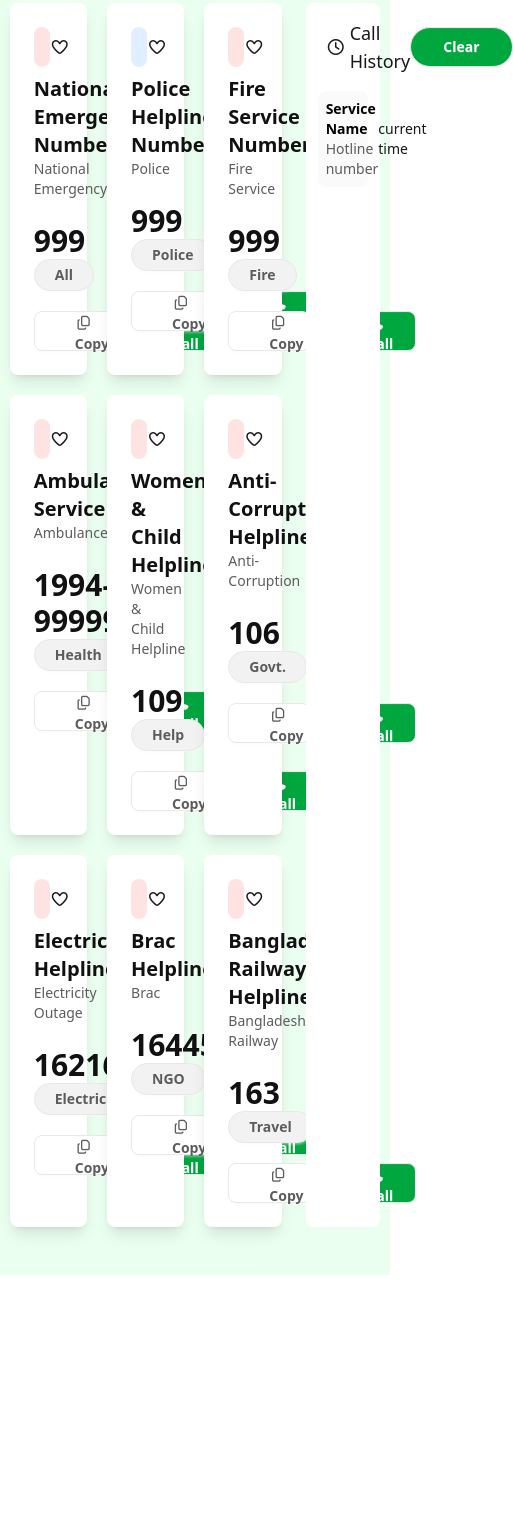
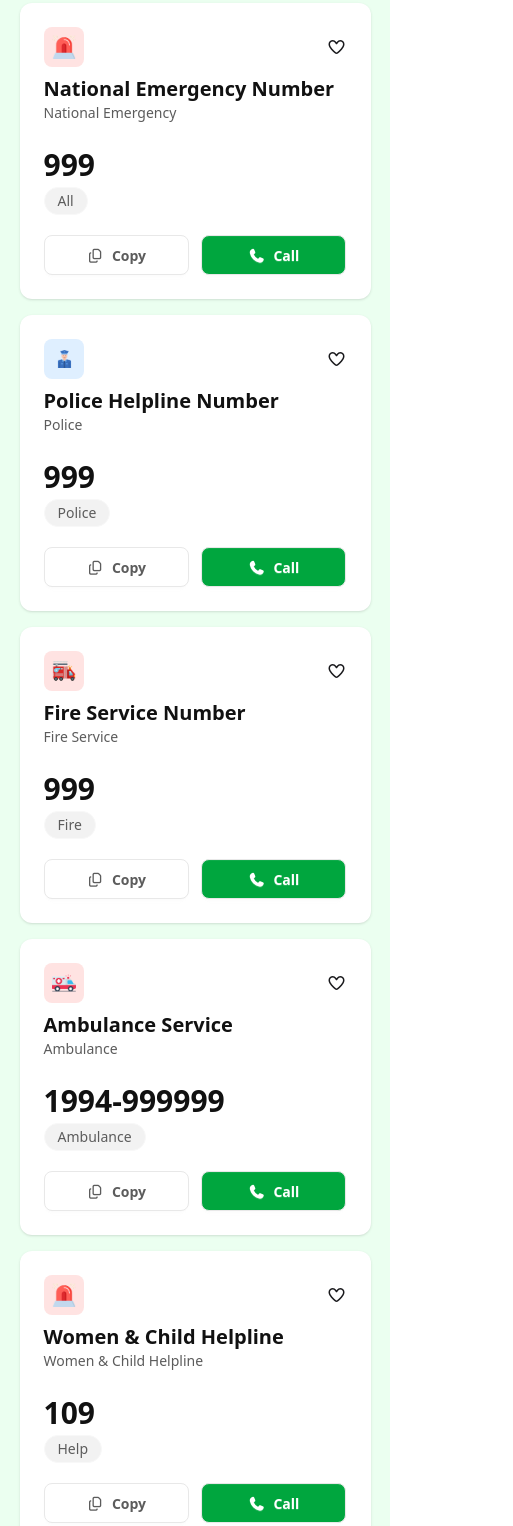
Before and after one commit to yousuf1803/Emergency-Hotline, a plain HTML site: page index.html in a window 390 px wide. Shown: the part 261-1787 px from the top of the page, 513 px wide, since content can reach past the window. Before the commit the page ends 1536 px from the top, so only its background shows below. Drawn offline with nearby package versions, Linux system fonts and the light colour scheme; a web font is replaced by a local one.

Commit message:
main section mobile responsive

```diff
--- a/index.html
+++ b/index.html
@@ -35,19 +35,19 @@
       <!-- Navbar section -->
 
       <nav
-        class="sm:flex justify-between items-center max-w-19/20 mx-auto py-2 sm:py-3"
+        class="md:flex justify-between items-center max-w-18/20 md:max-w-19/20  mx-auto py-2 md:py-3"
       >
         <div class="left flex items-center justify-center gap-2">
           <div class="logo">
             <img
               src="./assets/logo.png"
               alt="Logo"
-              class="w-8 h-8 sm:w-10 sm:h-10"
+              class="w-8 h-8 md:w-10 md:h-10"
             />
           </div>
           <div class="heading">
             <p
-              class="text-[#006747] text-xl sm:text-2xl font-bold font-madurai leading-[100%]"
+              class="text-[#006747] text-xl md:text-2xl font-bold font-madurai leading-[100%]"
             >
               Emergency <br />
               Service
@@ -55,25 +55,25 @@
           </div>
         </div>
         <div
-          class="right flex sm:gap-5 justify-between sm:justify-baseline mt-2 sm:mt-0"
+          class="right flex md:gap-5 justify-between md:justify-baseline mt-2 md:mt-0"
         >
           <div>
-            <button class="btn btn-sm rounded-3xl sm:p-4 bg-[#41ff6b1a]">
-              <span class="text-sm font-bold">0</span>
+            <button class="btn btn-sm rounded-3xl md:p-4 bg-[#41ff6b1a]">
+              <span id="love-count" class="text-sm font-bold">0</span>
               <img src="./assets/heart.png" alt="Heart" class="w-5 h-5" />
             </button>
           </div>
           <div>
-            <button class="btn btn-sm rounded-3xl sm:p-4 bg-[#41ff6b1a]">
-              <span class="text-sm font-bold">100</span
+            <button class="btn btn-sm rounded-3xl md:p-4 bg-[#41ff6b1a]">
+              <span id="coin-count" class="text-sm font-bold">100</span
               ><img src="./assets/coin.png" alt="Coin" class="w-5 h-5" />
             </button>
           </div>
           <div>
             <button
-              class="btn btn-sm text-sm rounded-3xl sm:p-4 bg-[#00a63e] text-white"
+              class="btn btn-sm text-sm rounded-3xl md:p-4 bg-[#00a63e] text-white"
             >
-              <span class="text-sm font-bold">0</span>Copy
+              <span id="copy-count" class="text-sm font-bold">0</span>Copy
             </button>
           </div>
         </div>
@@ -83,19 +83,19 @@
       <section
         class="banner bg-gradient-to-r from-[#013223] via-[#006747] to-[#013223]"
       >
-        <div class="py-2 sm:py-4 text-center">
+        <div class="py-2 md:py-4 text-center">
           <img
             src="./assets/logo-dark.png"
             alt="Logo"
-            class="w-16 h-16 sm:w-26 sm:h-26 mx-auto"
+            class="w-16 h-16 md:w-26 md:h-26 mx-auto"
           />
           <h1
-            class="text-[#ffffff] text-xl sm:text-3xl font-semibold sm:font-bold font-madurai sm:mt-2"
+            class="text-[#ffffff] text-xl md:text-3xl font-semibold md:font-bold font-madurai md:mt-2"
           >
             Emergency Service Directory
           </h1>
           <p
-            class="text-[#ffffff] font-madurai text-xs font-medium mt-1 sm:text-sm sm:mt-3"
+            class="text-[#ffffff] font-madurai text-xs md:font-medium mt-1 md:text-sm md:mt-3"
           >
             Government Emergency Services at Your Fingertip – A Project by
             Government of the People’s Republic of Bangladesh
@@ -106,210 +106,196 @@
                     <!-- Main section -->
 
     <main class="bg-[#41FF6B1A]">
-                    <!-- Card Container Section -->
+
       <section
-        class="main  max-w-19/20 mx-auto grid grid-cols-12 gap-6 pt-6 pb-12"
+        class="main  max-w-18/20 md:max-w-19/20 mx-auto grid grid-cols-12 gap-6 pt-6 pb-12"
       >
-                          <!-- Card-01 -->
+                          <!-- Card Container Section -->
 
-        <div class="card-container col-span-9  grid grid-cols-3 gap-5">
-          <div class="bg-white rounded-lg shadow-lg p-6">
+        <div class="card-container space-y-4 md:space-y-0  col-span-12 md:col-span-9  md:grid grid-cols-3 gap-5">
+                      <!-- Card-01 -->
+          <div class="bg-white rounded-xl shadow-sm p-6">
             <div class="flex  items-center justify-between ">
               <div class="bg-[#FFE3E2] p-2 rounded-lg"><img src="./assets/emergency.png" alt="Emergency" class="w-6 h-6" /></div>
               <div class="">
-                <i class="fa-regular fa-heart"></i>
+                <i class="fa-regular fa-heart heart-icon"></i>
               </div>
             </div>
             <h1 class="font-madurai text-xl font-bold text-[#111111] mt-2">National Emergency Number</h1>
             <p class="font-madurai text-sm text-[#5c5c5c] ">National Emergency</p>
             <h1 class="text-3xl font-bold font-madurai text-[#111111] mt-6">999</h1>
-            <button class="btn btn-sm  text-sm rounded-2xl px-5 sm:p-4 bg-[#F2F2F2] text-[#5c5c5c] mb-3">
-              All
-            </button><br>
-            <div class="flex gap-2 mt-2">
-              <button class="btn btn-md w-1/2 block px-10 rounded-lg text-[#5C5C5C] bg-white hover:bg-black hover:text-white "><span><i class="fa-regular fa-copy mr-2"></i></span>Copy</button>
-            <button class="btn btn-md block w-1/2 px-12  rounded-lg bg-[#00a63e] text-white   "><span><i class="fa-solid fa-phone mr-2"></i></span>Call</button>
+            <div class="badge badge-lg text-sm rounded-2xl   bg-[#F2F2F2] text-[#5c5c5c] mb-3 mt-1">All</div>
+
+            <div class="flex gap-3 mt-2">
+              <button class="btn-copy btn btn-md w-[48%] block  rounded-lg text-[#5C5C5C] bg-white hover:bg-black hover:text-white "><span><i class="fa-regular fa-copy mr-2"></i></span>Copy</button>
+            <button class="btn-call btn btn-md block w-[48%] rounded-lg bg-[#00a63e] text-white   "><span><i class="fa-solid fa-phone mr-2 "></i></span>Call</button>
             </div>
           </div>
                                 <!-- Card-02 -->
-          <div class="bg-white rounded-lg shadow-lg p-6">
+          <div class="bg-white rounded-xl shadow-sm p-6">
             <div class="flex  items-center justify-between ">
               <div class="bg-[#DFEFFF] p-2 rounded-lg"><img src="./assets/police.png" alt="Emergency" class="w-6 h-6" /></div>
               <div class="">
-                <i class="fa-regular fa-heart"></i>
+                <i class="fa-regular fa-heart heart-icon"></i>
               </div>
             </div>
             <h1 class="font-madurai text-xl font-bold text-[#111111] mt-2">Police Helpline Number</h1>
             <p class="font-madurai text-sm text-[#5c5c5c] ">Police</p>
             <h1 class="text-3xl font-bold font-madurai text-[#111111] mt-6">999</h1>
-            <button class="btn btn-sm  text-sm rounded-2xl px-5 sm:p-4 bg-[#F2F2F2] text-[#5c5c5c] mb-3">
-              Police
-            </button><br>
-            <div class="flex gap-2 mt-2">
-              <button class="btn btn-md w-1/2 block px-10 rounded-lg text-[#5C5C5C] bg-white hover:bg-black hover:text-white "><span><i class="fa-regular fa-copy mr-2"></i></span>Copy</button>
-            <button class="btn btn-md block w-1/2 px-12  rounded-lg bg-[#00a63e] text-white   "><span><i class="fa-solid fa-phone mr-2"></i></span>Call</button>
+            <div class="badge badge-lg text-sm rounded-2xl  bg-[#F2F2F2] text-[#5c5c5c] mb-3 mt-1">Police</div>
+            <div class="flex gap-3 mt-2">
+              <button class="btn-copy btn btn-md block w-[48%]  rounded-lg text-[#5C5C5C] bg-white hover:bg-black hover:text-white "><span><i class="fa-regular fa-copy mr-2"></i></span>Copy</button>
+            <button class="btn-call btn btn-md block w-[48%] rounded-lg bg-[#00a63e] text-white   "><span><i class="fa-solid fa-phone mr-2"></i></span>Call</button>
             </div>
           </div>
                                 <!-- Card-03 -->
 
-          <div class="bg-white rounded-lg shadow-lg p-6">
+          <div class="bg-white rounded-xl shadow-sm p-6">
             <div class="flex  items-center justify-between ">
               <div class="bg-[#FFE3E2] p-2 rounded-lg"><img src="./assets/fire-service.png" alt="Emergency" class="w-6 h-6" /></div>
               <div class="">
-                <i class="fa-regular fa-heart"></i>
+                <i class="fa-regular fa-heart heart-icon"></i>
               </div>
             </div>
             <h1 class="font-madurai text-xl font-bold text-[#111111] mt-2">Fire Service Number</h1>
             <p class="font-madurai text-sm text-[#5c5c5c] ">Fire Service</p>
             <h1 class="text-3xl font-bold font-madurai text-[#111111] mt-6">999</h1>
-            <button class="btn btn-sm  text-sm rounded-2xl px-5 sm:p-4 bg-[#F2F2F2] text-[#5c5c5c] mb-3 ">
-              Fire
-            </button><br>
-            <div class="flex gap-2 mt-2">
-              <button class="btn btn-md w-1/2 block px-10 rounded-lg text-[#5C5C5C] bg-white hover:bg-black hover:text-white "><span><i class="fa-regular fa-copy mr-2"></i></span>Copy</button>
-            <button class="btn btn-md block w-1/2 px-12  rounded-lg bg-[#00a63e] text-white   "><span><i class="fa-solid fa-phone mr-2"></i></span>Call</button>
+            <div class="badge badge-lg text-sm rounded-2xl  bg-[#F2F2F2] text-[#5c5c5c] mb-3 mt-1">Fire</div>
+            <div class="flex gap-3 mt-2">
+              <button class="btn-copy btn btn-md w-[48%] block  rounded-lg text-[#5C5C5C] bg-white hover:bg-black hover:text-white "><span><i class="fa-regular fa-copy mr-2"></i></span>Copy</button>
+            <button class="btn btn-md btn-call block w-[48%]   rounded-lg bg-[#00a63e] text-white   "><span><i class="fa-solid fa-phone mr-2"></i></span>Call</button>
             </div>
           </div>
                                   <!-- Card-04 -->
 
-          <div class="bg-white rounded-lg shadow-lg p-6">
+          <div class="bg-white rounded-xl shadow-sm p-6">
             <div class="flex  items-center justify-between ">
               <div class="bg-[#FFE3E2] p-2 rounded-lg"><img src="./assets/ambulance.png" alt="Ambulance" class="w-6 h-6" /></div>
               <div class="">
-                <i class="fa-regular fa-heart"></i>
+                <i class="fa-regular fa-heart heart-icon"></i>
               </div>
             </div>
             <h1 class="font-madurai text-xl font-bold text-[#111111] mt-2">Ambulance Service</h1>
             <p class="font-madurai text-sm text-[#5c5c5c] ">Ambulance</p>
             <h1 class="text-3xl font-bold font-madurai text-[#111111] mt-6">1994-999999</h1>
-            <button class="btn btn-sm  text-sm rounded-2xl px-5 sm:p-4 bg-[#F2F2F2] text-[#5c5c5c] mb-3">
-              Health
-            </button><br>
-            <div class="flex gap-2 mt-2">
-              <button class="btn btn-md w-1/2 block px-10 rounded-lg text-[#5C5C5C] bg-white hover:bg-black hover:text-white "><span><i class="fa-regular fa-copy mr-2"></i></span>Copy</button>
-            <button class="btn btn-md block w-1/2 px-12  rounded-lg bg-[#00a63e] text-white   "><span><i class="fa-solid fa-phone mr-2"></i></span>Call</button>
+            <div class="badge badge-lg text-sm rounded-2xl  bg-[#F2F2F2] text-[#5c5c5c] mb-3 mt-1">Ambulance</div>
+            <div class="flex gap-3 mt-2">
+              <button class="btn btn-md w-[48%] btn-copy block  rounded-lg text-[#5C5C5C] bg-white hover:bg-black hover:text-white "><span><i class="fa-regular fa-copy mr-2"></i></span>Copy</button>
+            <button class="btn btn-md block w-[48%] btn-call  rounded-lg bg-[#00a63e] text-white   "><span><i class="fa-solid fa-phone mr-2"></i></span>Call</button>
             </div>
           </div>
                                 <!-- Card-05 -->
 
-          <div class="bg-white rounded-lg shadow-lg p-6">
+          <div class="bg-white rounded-xl shadow-sm p-6">
             <div class="flex  items-center justify-between ">
               <div class="bg-[#FFE3E2] p-2 rounded-lg"><img src="./assets/emergency.png" alt="Emergency" class="w-6 h-6" /></div>
               <div class="">
-                <i class="fa-regular fa-heart"></i>
+                <i class="fa-regular fa-heart heart-icon"></i>
               </div>
             </div>
             <h1 class="font-madurai text-xl font-bold text-[#111111] mt-2">Women & Child Helpline</h1>
             <p class="font-madurai text-sm text-[#5c5c5c] ">Women & Child Helpline</p>
             <h1 class="text-3xl font-bold font-madurai text-[#111111] mt-6">109</h1>
-            <button class="btn btn-sm  text-sm rounded-2xl px-5 sm:p-4 bg-[#F2F2F2] text-[#5c5c5c] mb-3">
-              Help
-            </button><br>
-            <div class="flex gap-2 mt-2">
-              <button class="btn btn-md w-1/2 block px-10 rounded-lg text-[#5C5C5C] bg-white hover:bg-black hover:text-white "><span><i class="fa-regular fa-copy mr-2"></i></span>Copy</button>
-            <button class="btn btn-md block w-1/2 px-12  rounded-lg bg-[#00a63e] text-white   "><span><i class="fa-solid fa-phone mr-2"></i></span>Call</button>
+            <div class="badge badge-lg text-sm rounded-2xl  bg-[#F2F2F2] text-[#5c5c5c] mb-3 mt-1">Help</div>
+            <div class="flex gap-3 mt-2">
+              <button class="btn btn-md w-[48%] btn-copy block rounded-lg text-[#5C5C5C] bg-white hover:bg-black hover:text-white "><span><i class="fa-regular fa-copy mr-2"></i></span>Copy</button>
+            <button class="btn btn-md block w-[48%] btn-call rounded-lg bg-[#00a63e] text-white   "><span><i class="fa-solid fa-phone mr-2"></i></span>Call</button>
             </div>
           </div>
                                       <!-- Card-06 -->
 
-          <div class="bg-white rounded-lg shadow-lg p-6">
+          <div class="bg-white rounded-xl shadow-sm p-6">
             <div class="flex  items-center justify-between ">
               <div class="bg-[#FFE3E2] p-2 rounded-lg"><img src="./assets/emergency.png" alt="Emergency" class="w-6 h-6" /></div>
               <div class="">
-                <i class="fa-regular fa-heart"></i>
+                <i class="fa-regular fa-heart heart-icon"></i>
               </div>
             </div>
             <h1 class="font-madurai text-xl font-bold text-[#111111] mt-2">Anti-Corruption Helpline</h1>
             <p class="font-madurai text-sm text-[#5c5c5c] ">Anti-Corruption</p>
             <h1 class="text-3xl font-bold font-madurai text-[#111111] mt-6">106</h1>
-            <button class="btn btn-sm  text-sm rounded-2xl px-5 sm:p-4 bg-[#F2F2F2] text-[#5c5c5c] mb-3">
-              Govt.
-            </button><br>
-            <div class="flex gap-2 mt-2">
-              <button class="btn btn-md w-1/2 block px-10 rounded-lg text-[#5C5C5C] bg-white hover:bg-black hover:text-white "><span><i class="fa-regular fa-copy mr-2"></i></span>Copy</button>
-            <button class="btn btn-md block w-1/2 px-12  rounded-lg bg-[#00a63e] text-white   "><span><i class="fa-solid fa-phone mr-2"></i></span>Call</button>
+            <div class="badge badge-lg text-sm rounded-2xl  bg-[#F2F2F2] text-[#5c5c5c] mb-3 mt-1">Govt.</div>
+            <div class="flex gap-3 mt-2">
+              <button class="btn btn-md w-[48%] btn-copy block  rounded-lg text-[#5C5C5C] bg-white hover:bg-black hover:text-white "><span><i class="fa-regular fa-copy mr-2"></i></span>Copy</button>
+            <button class="btn btn-md block w-[48%] btn-call   rounded-lg bg-[#00a63e] text-white   "><span><i class="fa-solid fa-phone mr-2"></i></span>Call</button>
             </div>
           </div>
                                       <!-- Card-07 -->
 
-          <div class="bg-white rounded-lg shadow-lg p-6">
+          <div class="bg-white rounded-xl shadow-sm p-6">
             <div class="flex  items-center justify-between ">
               <div class="bg-[#FFE3E2] p-2 rounded-lg"><img src="./assets/emergency.png" alt="Emergency" class="w-6 h-6" /></div>
               <div class="">
-                <i class="fa-regular fa-heart"></i>
+                <i class="fa-regular fa-heart heart-icon"></i>
               </div>
             </div>
             <h1 class="font-madurai text-xl font-bold text-[#111111] mt-2">Electricity Helpline</h1>
             <p class="font-madurai text-sm text-[#5c5c5c] ">Electricity Outage</p>
             <h1 class="text-3xl font-bold font-madurai text-[#111111] mt-6">16216</h1>
-            <button class="btn btn-sm  text-sm rounded-2xl px-5 sm:p-4 bg-[#F2F2F2] text-[#5c5c5c] mb-3">
-              Electricity
-            </button><br>
-            <div class="flex gap-2 mt-2">
-              <button class="btn btn-md w-1/2 block px-10 rounded-lg text-[#5C5C5C] bg-white hover:bg-black hover:text-white "><span><i class="fa-regular fa-copy mr-2"></i></span>Copy</button>
-            <button class="btn btn-md block w-1/2 px-12  rounded-lg bg-[#00a63e] text-white   "><span><i class="fa-solid fa-phone mr-2"></i></span>Call</button>
+            <div class="badge badge-lg text-sm rounded-2xl  bg-[#F2F2F2] text-[#5c5c5c] mb-3 mt-1">Electricity Outage</div>
+            <div class="flex gap-3 mt-2">
+              <button class="btn btn-md w-[48%] btn-copy block  rounded-lg text-[#5C5C5C] bg-white hover:bg-black hover:text-white "><span><i class="fa-regular fa-copy mr-2"></i></span>Copy</button>
+            <button class="btn btn-md block w-[48%] btn-call  rounded-lg bg-[#00a63e] text-white   "><span><i class="fa-solid fa-phone mr-2"></i></span>Call</button>
             </div>
           </div>
                                         <!-- Card-08 -->
 
-          <div class="bg-white rounded-lg shadow-lg p-6">
+          <div class="bg-white rounded-xl shadow-sm p-6">
             <div class="flex  items-center justify-between ">
               <div class="bg-[#FFE3E2] p-2 rounded-lg"><img src="./assets/brac.png" alt="Emergency" class="w-6 h-6" /></div>
               <div class="">
-                <i class="fa-regular fa-heart"></i>
+                <i class="fa-regular fa-heart heart-icon"></i>
               </div>
             </div>
             <h1 class="font-madurai text-xl font-bold text-[#111111] mt-2">Brac Helpline</h1>
-            <p class="font-madurai text-sm text-[#5c5c5c] ">Brac</p>
+            <p class="font-madurai text-sm text-[#5c5c5c]">Brac</p>
             <h1 class="text-3xl font-bold font-madurai text-[#111111] mt-6">16445</h1>
-            <button class="btn btn-sm  text-sm rounded-2xl px-5 sm:p-4 bg-[#F2F2F2] text-[#5c5c5c] mb-3">
-              NGO
-            </button><br>
-            <div class="flex gap-2 mt-2">
-              <button class="btn btn-md w-1/2 block px-10 rounded-lg text-[#5C5C5C] bg-white hover:bg-black hover:text-white "><span><i class="fa-regular fa-copy mr-2"></i></span>Copy</button>
-            <button class="btn btn-md block w-1/2 px-12  rounded-lg bg-[#00a63e] text-white   "><span><i class="fa-solid fa-phone mr-2"></i></span>Call</button>
+            <div class="badge badge-lg text-sm rounded-2xl  bg-[#F2F2F2] text-[#5c5c5c] mb-3 mt-1">Brac</div>
+            <div class="flex gap-3 mt-2">
+              <button class="btn btn-md w-[48%] btn-copy block  rounded-lg text-[#5C5C5C] bg-white hover:bg-black hover:text-white "><span><i class="fa-regular fa-copy mr-2"></i></span>Copy</button>
+            <button class="btn btn-md block w-[48%] btn-call   rounded-lg bg-[#00a63e] text-white   "><span><i class="fa-solid fa-phone mr-2"></i></span>Call</button>
             </div>
           </div>
                                     <!-- Card-09 -->
 
-          <div class="bg-white rounded-lg shadow-lg p-6">
+          <div class="bg-white rounded-xl shadow-sm p-6">
             <div class="flex  items-center justify-between ">
               <div class="bg-[#FFE3E2] p-2 rounded-lg"><img src="./assets/Bangladesh-Railway.png" alt="Emergency" class="w-6 h-6" /></div>
               <div class="">
-                <i class="fa-regular fa-heart"></i>
+                <i class="fa-regular fa-heart heart-icon"></i>
               </div>
             </div>
             <h1 class="font-madurai text-xl font-bold text-[#111111] mt-2">Bangladesh Railway Helpline </h1>
-            <p class="font-madurai text-sm text-[#5c5c5c] ">Bangladesh Railway</p>
+            <p class="font-madurai text-sm text-[#5c5c5c]">Bangladesh Railway</p>
             <h1 class="text-3xl font-bold font-madurai text-[#111111] mt-6">163</h1>
-            <button class="btn btn-sm  text-sm rounded-2xl px-5 sm:p-4 bg-[#F2F2F2] text-[#5c5c5c] mb-3">
-              Travel
-            </button><br>
-            <div class="flex gap-2 mt-2">
-              <button class="btn btn-md w-1/2 block px-10 rounded-lg text-[#5C5C5C] bg-white hover:bg-black hover:text-white "><span><i class="fa-regular fa-copy mr-2"></i></span>Copy</button>
-            <button class="btn btn-md block w-1/2 px-12  rounded-lg bg-[#00a63e] text-white   "><span><i class="fa-solid fa-phone mr-2"></i></span>Call</button>
+            <div class="badge badge-lg text-sm rounded-2xl  bg-[#F2F2F2] text-[#5c5c5c] mb-3 mt-1">Travel</div>
+            <div class="flex gap-3 mt-2">
+              <button class="btn btn-md w-[48%] btn-copy block  rounded-lg text-[#5C5C5C] bg-white hover:bg-black hover:text-white "><span><i class="fa-regular fa-copy mr-2"></i></span>Copy</button>
+            <button class="btn btn-md block w-[48%] btn-call   rounded-lg bg-[#00a63e] text-white   "><span><i class="fa-solid fa-phone mr-2"></i></span>Call</button>
             </div>
           </div>
+
+
 
           </div>
         </div>
                                <!-- Call History Section -->
 
-        <div class="call-history  col-span-3 bg-white rounded-lg">
+        <div class="call-history col-span-12  md:col-span-3 bg-white rounded-xl shadow-sm">
 
                             <!-- Call History Section Header -->
 
-          <div class="flex justify-between items-center mt-2  mx-3 p-2 bg-white">
+          <div class="flex justify-between items-center mt-2  mx-4 p-2 bg-white">
 
             <div class="flex justify-center items-center ">
               <span class=""><i class="fa-regular fa-clock "></i></span>
-              <h1 class="ml-1 text-lg font-medium ">Call History</h1>
+              <h1 class="ml-1 text-lg font-semibold ">Call History</h1>
 
 
             </div>
             <div>
              <button
-              class="btn px-8 text-sm rounded-3xl  bg-[#00a63e] text-white ">
+              class="btn px-8 text-sm rounded-3xl  bg-[#00a63e] text-white btn-clear">
             Clear</button>
             <div>
 
@@ -320,17 +306,18 @@
           </div>
                                 <!-- Call History Container -->
 
-          <div class="call-history-container mt-2 space-y-3">
-            <div class="flex justify-between items-center  p-2 bg-[#fafafa] mx-3 rounded-lg ">
+          <div class="call-history-container mt-2 space-y-3 mb-3">
+            <div class="flex justify-between items-center  p-2 bg-[#fafafa] mx-4 rounded-lg ">
               <div>
-                <p class="font-madurai text-sm font-bold text-black">Service Name</p>
+                <p class="font-madurai text-lg font-medium text-black">Service Name</p>
                 <p class="text-sm text-[#5C5C5C]">Hotline number</p>
               </div>
               <div>
                 <p class="text-sm">current time</p>
               </div>
+            </div>
 
-            </div>
+
           </div>
 
         </div>
```
